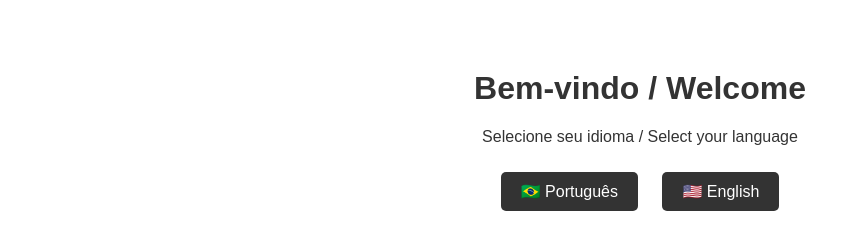
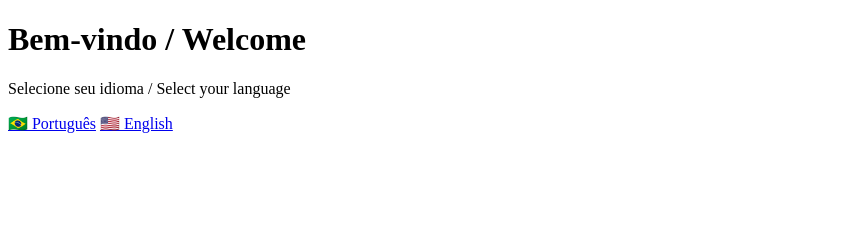
Before and after one commit to delwen98/nome-do-seu-site, a plain HTML site: page index.html in a window 1280 px wide. Shown: the whole page, without its empty margins (0-860 px from the left). Drawn offline with Linux system fonts and the light colour scheme.

Commit message:
style.css

```diff
--- a/style.css
+++ b/style.css
@@ -1,48 +1,45 @@
-body {
-    font-family: Arial, sans-serif;
-    margin: 0;
-    padding: 0;
-    background: #fff;
-    color: #333;
-}
+<!DOCTYPE html>
+<html lang="pt-BR">
+<head>
+    <meta charset="UTF-8">
+    <meta name="viewport" content="width=device-width, initial-scale=1.0">
+    <title>Minhas Obras</title>
+    <link rel="stylesheet" href="style.css">
+    <link href="https://fonts.googleapis.com/css2?family=Montserrat:wght@400;700&display=swap" rel="stylesheet">
+</head>
+<body>
+<header>
+    <div class="header-container">
+        <h1>Meu Portfolio</h1>
+        <a href="index.html" class="home-btn">🏠 Início</a>
+    </div>
+</header>
 
-header, footer {
-    background: #eee;
-    padding: 10px;
-    text-align: center;
-}
+<section class="sobre">
+    <h2>Sobre</h2>
+    <p>Sou um(a) artista apaixonado(a) por retratar emoções e cores em minhas obras. Cada quadro carrega uma história única.</p>
+</section>
 
-.container.center {
-    text-align: center;
-    padding: 50px;
-}
+<section class="galeria">
+    <h2>Galeria</h2>
+    <div class="grid">
+        <div class="obra">
+            <img src="imagens/obra1.jpg" alt="Obra 1">
+            <div class="overlay">
+                <p>Título da Obra 1 – Acrílico sobre tela</p>
+            </div>
+        </div>
+        <div class="obra">
+            <img src="imagens/obra2.jpg" alt="Obra 2">
+            <div class="overlay">
+                <p>Título da Obra 2 – Óleo sobre tela</p>
+            </div>
+        </div>
+    </div>
+</section>
 
-h1, h2 {
-    margin-top: 20px;
-}
-
-.buttons .btn {
-    display: inline-block;
-    padding: 10px 20px;
-    margin: 10px;
-    background: #333;
-    color: #fff;
-    text-decoration: none;
-    border-radius: 5px;
-}
-
-.buttons .btn:hover {
-    background: #555;
-}
-
-.galeria .grid {
-    display: grid;
-    grid-template-columns: repeat(auto-fit, minmax(250px, 1fr));
-    gap: 20px;
-    padding: 20px;
-}
-
-.galeria img {
-    width: 100%;
-    border-radius: 5px;
-}
+<footer>
+    <p>Contato: email@exemplo.com</p>
+</footer>
+</body>
+</html>
```
